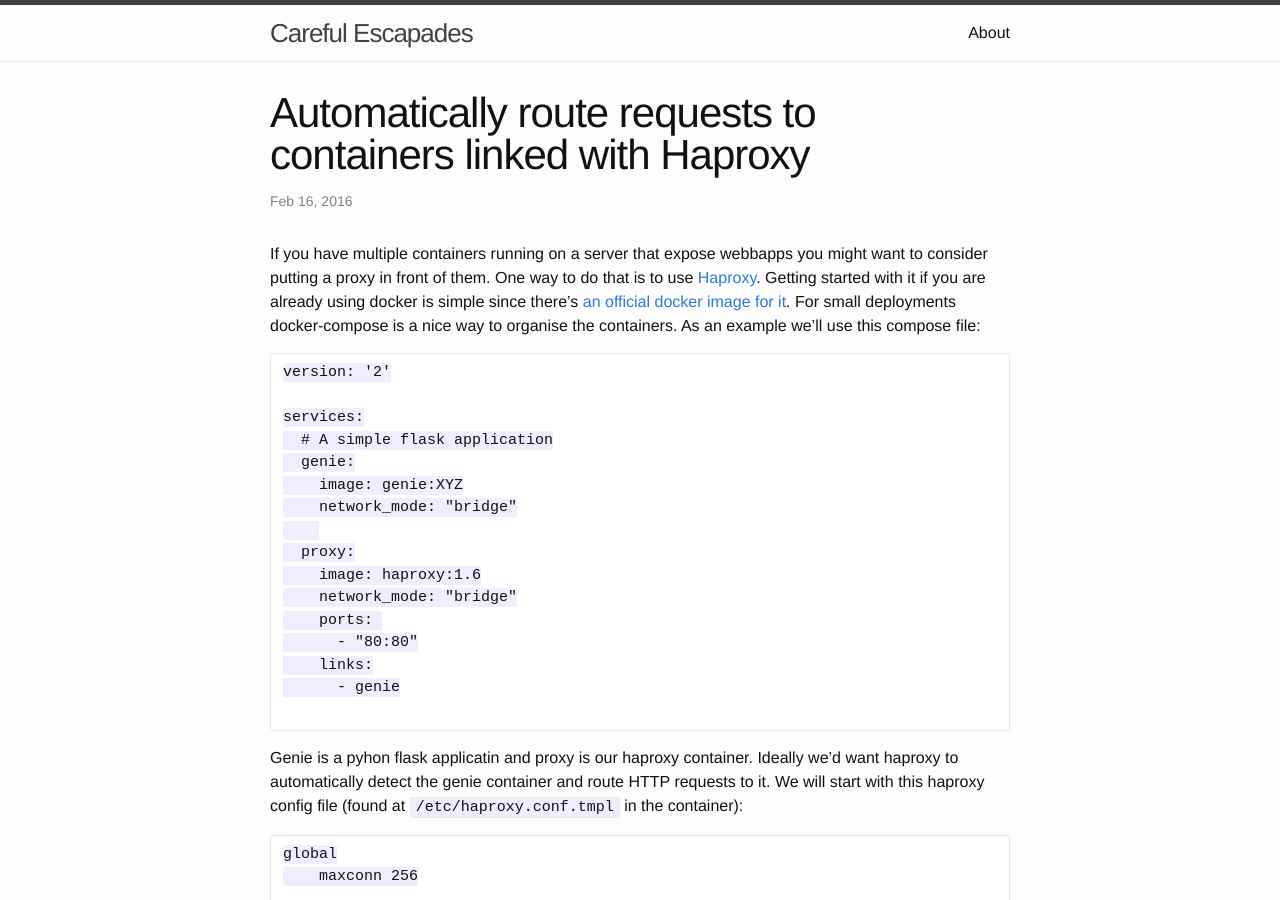
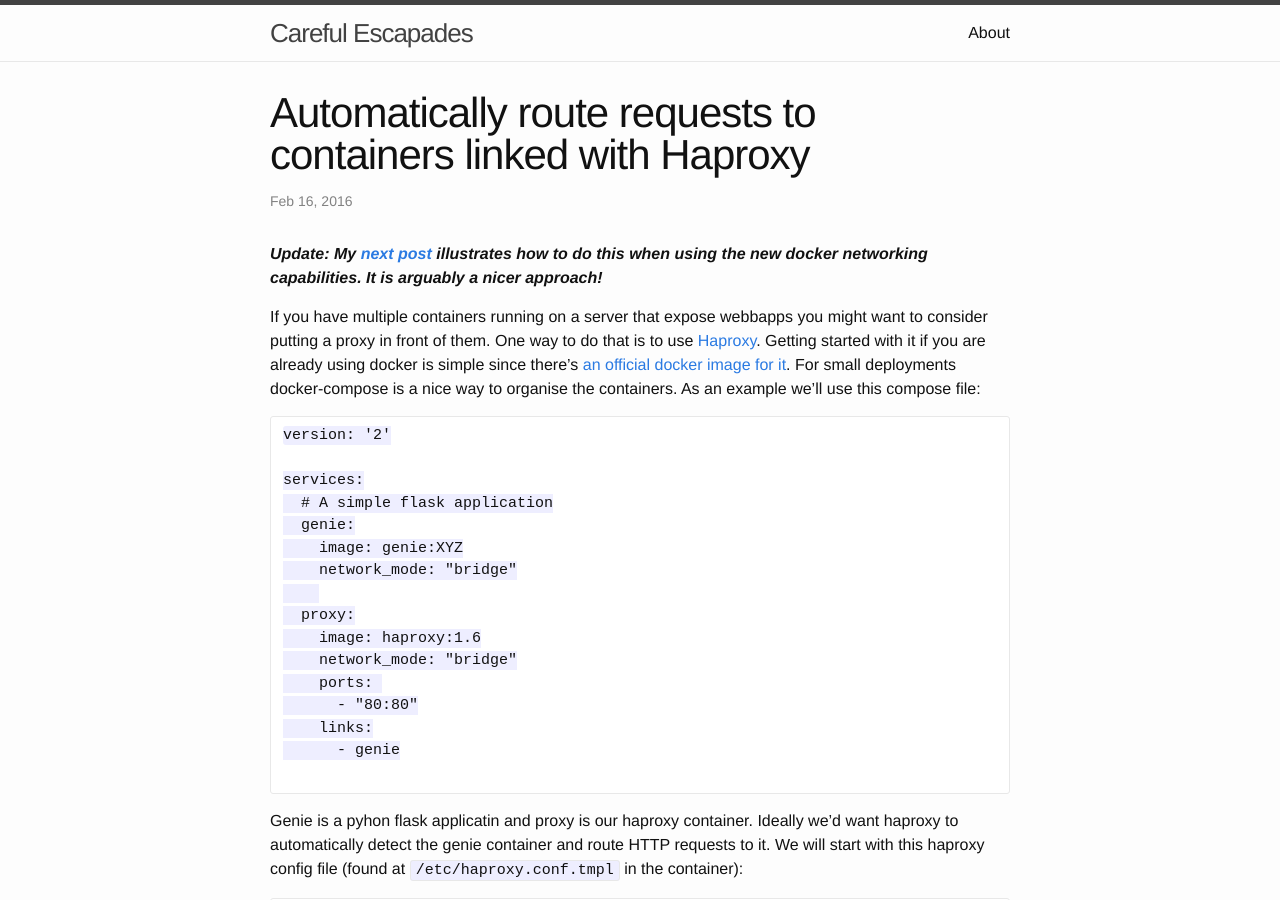
Before and after one commit to archevel/archevel.github.io, a Jekyll site: the page built from _posts/2016-02-16-containers-and-haproxy.markdown, in a window 1280 px wide and 900 px high. Built offline with Jekyll 4.4.1, drawn with Linux system fonts in a browser that asks for light colours.

Commit message:
Update old haproxy post with reference to new

```diff
--- a/_posts/2016-02-16-containers-and-haproxy.markdown
+++ b/_posts/2016-02-16-containers-and-haproxy.markdown
@@ -4,6 +4,7 @@ title:  "Automatically route requests to containers linked with Haproxy"
 date:   2016-02-16 07:59:54 +0000
 categories: docker docker-compose haproxy
 ---
+___Update: My [next post][haproxy-docker-revisited] illustrates how to do this when using the new docker networking capabilities. It is arguably a nicer approach!___
 
 If you have multiple containers running on a server that expose webbapps you might want to consider putting a proxy in front of them. One way to do that is to use [Haproxy][haproxy]. Getting started with it if you are already using docker is simple since there's [an official docker image for it][haproxy-image]. For small deployments docker-compose is a nice way to organise the containers. As an example we'll use this compose file:
 
@@ -126,3 +127,4 @@ Now we just instruct the container that it should start haproxy with the generat
 [haproxy-image]: https://hub.docker.com/_/haproxy/
 [haproxy-config]: http://cbonte.github.io/haproxy-dconv/configuration-1.6.html
 [configure-and-start.sh]: https://gist.github.com/archevel/48db152b85ad643bf33a
+[haproxy-docker-revisited]: https://archevel.github.io/docker/docker-compose/haproxy/confd/2016/02/25/haproxy-and-docker-a-cleaner-approach.html
```
